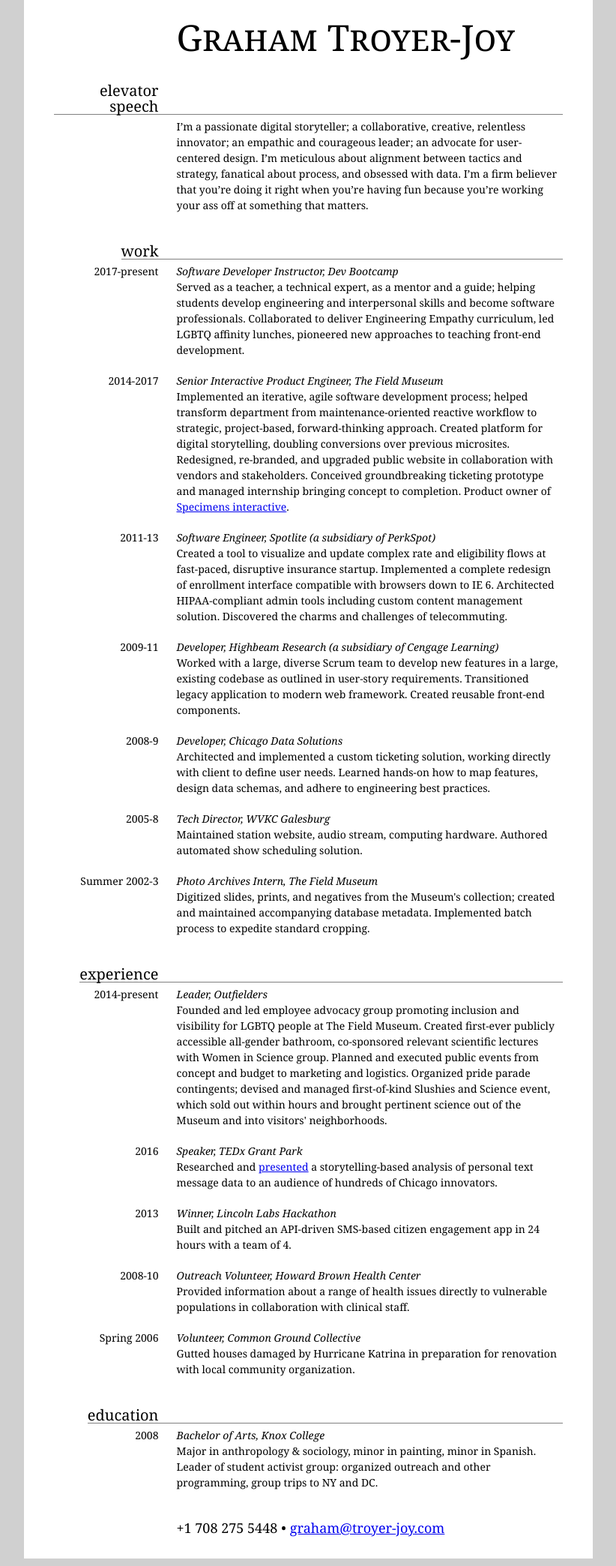
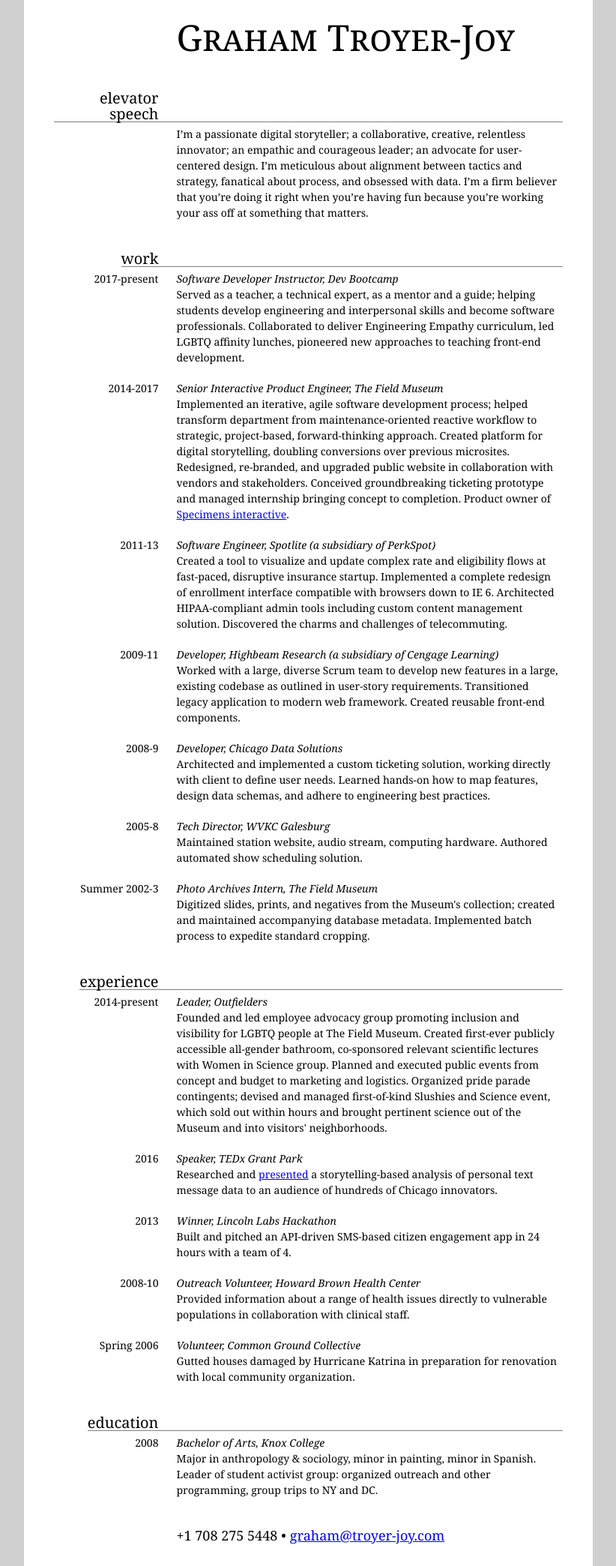
Before and after one commit to telegraham/resume, a Jekyll site: the page built from index.html, in a window 1280 px wide. Shown: the whole page at 75% size, without its empty margins (229-1051 px from the left). Built offline with Jekyll 4.4.1, drawn with Linux system fonts in a browser that asks for light colours.

Commit message:
Update style.scss

```diff
--- a/_sass/style.scss
+++ b/_sass/style.scss
@@ -14,7 +14,7 @@ h1 {
 	font-size: 48px;
 	line-height: 40px;
 	font-variant: small-caps;
-	margin: 30px 0px 20px;
+	margin: 30px 0px 30px;
 }
 h2 {
 	font-weight: 500;
```
